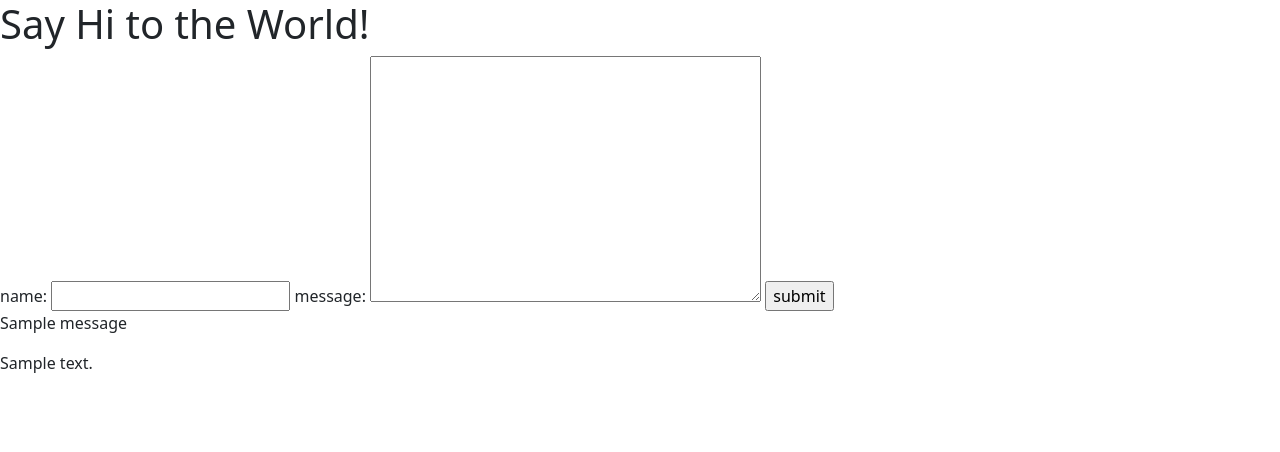
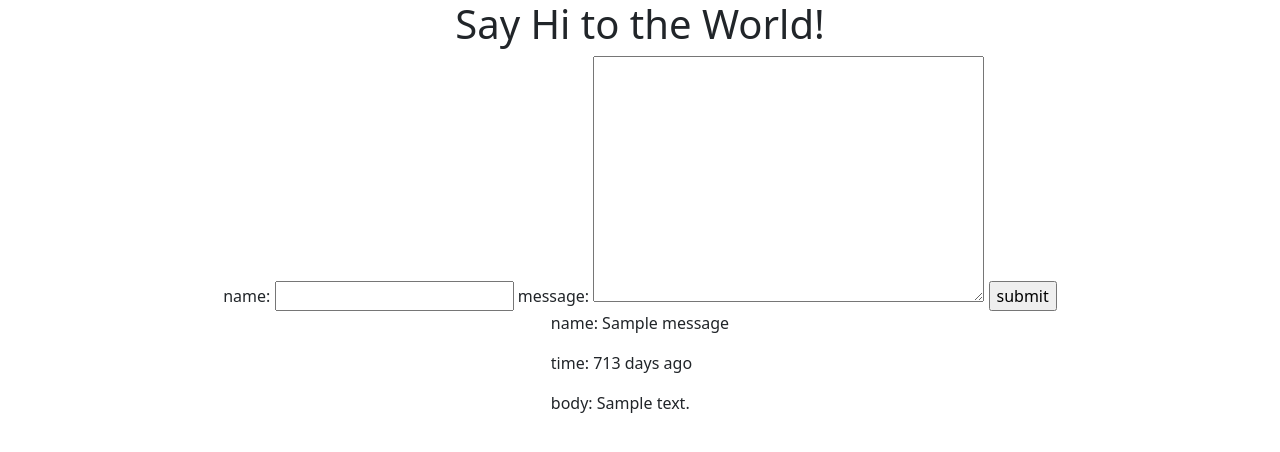
Before and after one commit to carmineDYJ/django-message-board, a Django app: page / in a window 1280 px wide. Shown: the top 452 px of the page. Run offline with Django 4.2, Linux system fonts and the light colour scheme; tables that the repository leaves empty hold one stand-in row (values such as "Sample post"); some libraries are stand-ins or nearby versions.

Commit message:
add flex layout, show time from now in page

```diff
--- a/message_board/static/message_board/css/style.css
+++ b/message_board/static/message_board/css/style.css
@@ -1,2 +1,11 @@
 /*hide django all form errors*/
-ul.errorlist {display:none;}
+ul.errorlist {
+    display:none;
+}
+main{
+    display: flex;
+    flex-direction: column;
+    align-items: center;
+}
+.message{
+}
--- a/message_board/templates/message_board/index.html
+++ b/message_board/templates/message_board/index.html
@@ -3,7 +3,7 @@
 <head>
     <meta charset="UTF-8">
     <meta http-equiv="X-UA-Compatible" content="IE=edge">
-    <title>Title</title>
+    <title>Message Board</title>
     <meta name="description" content="">
     <meta name="viewport"
           content="width=device-width, initial-scale=1.0, minimum-scale=1.0, maximum-scale=1.0, user-scalable=no">
@@ -20,8 +20,19 @@
         <input type="submit" value="submit">
     </form>
     {% for message in message_list %}
-        <p>{{ message.name }}</p>
-        <p>{{ message.body }}</p>
+        <div class="message">
+            <p>name: {{ message.name }}</p>
+            {% if message.days_from_now > 0 %}
+                <p>time: {{ message.days_from_now }} days ago</p>
+            {% elif message.hours_from_now > 0 %}
+                <p>time: {{ message.hours_from_now }} hours ago</p>
+            {% elif message.minutes_from_now > 0 %}
+                <p>time: {{ message.minutes_from_now }} minutes ago</p>
+            {% else %}
+                <p>time: just now</p>
+            {% endif %}
+            <p>body: {{ message.body }}</p>
+        </div>
     {% endfor %}
 </main>
 <script src="{% static 'message_board/js/bootstrap.bundle.min.js' %}"></script>
--- a/message_board/views.py
+++ b/message_board/views.py
@@ -2,35 +2,46 @@ from django.shortcuts import render
 from .forms import MessageForm
 from .models import Message
 from django.http import HttpResponse
+from django.utils.timezone import now
 
 
 # Create your views here.
 def index(request):
+    print(request.method)
     form = MessageForm(request.POST)
-    message_list = Message.objects.values()
-    print(message_list)
-    context = {
-        'form': form,
-        'message_list': message_list
-    }
+
     if request.method == 'POST':
         if form.is_valid():
             Message.objects.create(name=form.cleaned_data['name'], body=form.cleaned_data['body'])
+            message_list = list(Message.objects.values())
+            for message in message_list:
+                message['days_from_now'] = (now() - message['timestamp']).days
+                message['hours_from_now'] = (now() - message['timestamp']).seconds // 3600
+                message['minutes_from_now'] = ((now() - message['timestamp']).seconds // 60) % 60
             # reset form to blank
-            form = MessageForm()
+            # form = MessageForm()
             context = {
                 'form': form,
                 'message_list': message_list
             }
             return render(request, 'message_board/index.html', context)
-        else:
-            for value in form.errors.get_json_data().values():
-                error_message = value[0]['message']
-            context = {
-                'form': form,
-                'message_list': message_list,
-                'error_message': error_message
-            }
-            return render(request, 'message_board/index.html', context)
-
-    return render(request, 'message_board/index.html', context)
+        # else:
+        #     for value in form.errors.get_json_data().values():
+        #         error_message = value[0]['message']
+        #     context = {
+        #         'form': form,
+        #         'message_list': message_list,
+        #         # 'error_message': error_message
+        #     }
+        #     return render(request, 'message_board/index.html', context)
+    elif request.method == 'GET':
+        message_list = list(Message.objects.values())
+        for message in message_list:
+            message['days_from_now'] = (now() - message['timestamp']).days
+            message['hours_from_now'] = (now() - message['timestamp']).seconds // 3600
+            message['minutes_from_now'] = ((now() - message['timestamp']).seconds // 60) % 60
+        context = {
+            'form': form,
+            'message_list': message_list
+        }
+        return render(request, 'message_board/index.html', context)
```
